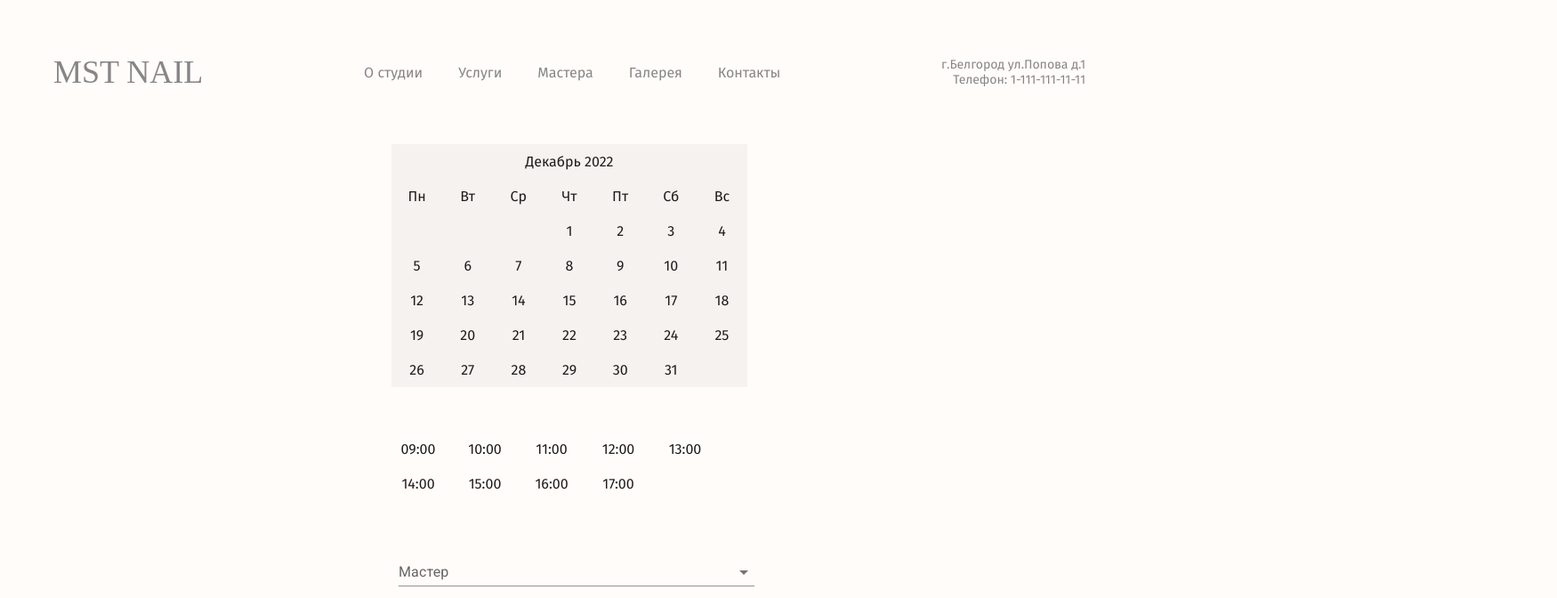
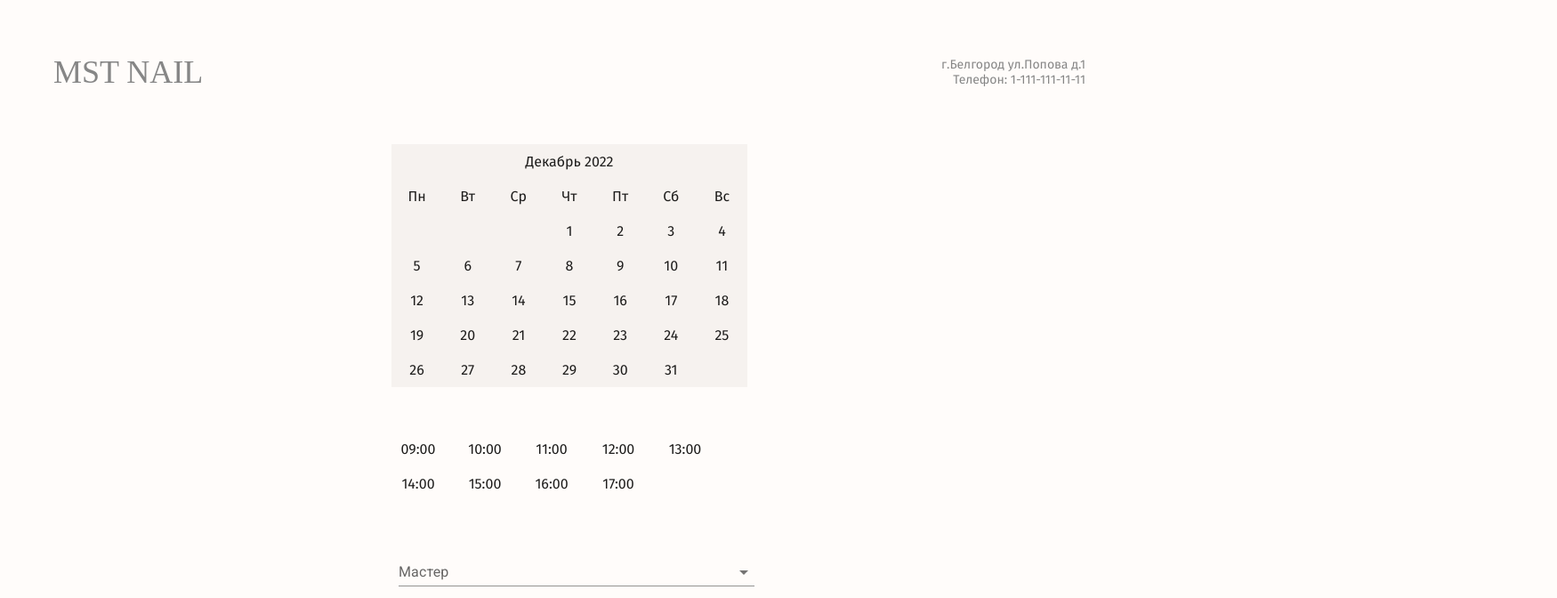
Before and after one commit to valentin93z/bs-studio, a React (Create React App) app: page / in a window 1280 px wide. Shown: the top 672 px of the page at 89% size, 1750 px wide, since content can reach past the window. Built offline with nearby package versions, Linux system fonts and the light colour scheme; a web font is replaced by a local one.

Commit message:
fix navbar overflox (add transition from MaterialUI)

```diff
--- a/src/components/navbar/Navbar.module.css
+++ b/src/components/navbar/Navbar.module.css
@@ -73,12 +73,6 @@
 
     .navbar__list {
         position: absolute;
-        left: 100%;
-        top: 121px;
-    }
-
-    .navbar__list_active {
-        position: absolute;
         display: flex;
         flex-direction: column;
         align-items: flex-start;
@@ -87,14 +81,12 @@
         left: 0;
         top: 120px;
         background: var(--light-color);
-        transition: left 1s;
         padding-bottom: 30px;
     }
 
     .navbar__item {
         padding-left: 20px;
     }
-
 
     .navbar__contacts {
         display: none;
@@ -111,8 +103,4 @@
     .navbar__list {
         top: 80px;
     }
-
-    .navbar__list_active {
-        top: 80px;
-    }
 }
--- a/src/components/navbar/Navbar.tsx
+++ b/src/components/navbar/Navbar.tsx
@@ -1,3 +1,4 @@
+import { Slide } from '@mui/material';
 import React, {FC} from 'react';
 import { useAppDispatch, useAppSelector } from '../../app/hooks';
 import { burgerSlice } from '../../app/reducers/burgerSlice';
@@ -23,13 +24,15 @@ const Navbar: FC = () => {
     <header className={classes.navbar}>
         <div className={classes.navbar__logo}>MST NAIL</div>
         <nav className={classes.navbar__navigation}>
-            <ul className={toggle ? classes.navbar__list_active : classes.navbar__list}>
+          <Slide direction='left' in={toggle}>
+            <ul className={classes.navbar__list}>
               {navLinks.map((item, index) =>
                 <li className={classes.navbar__item} key={index}>
                   <a className={classes.navbar__link} href={item.url}>{item.title}</a>
                 </li>
               )}
             </ul>
+          </Slide>
             <div className={classes.navbar__icons} onClick={toggleBurger}>
               {toggle
                 ? <div>&#x78;</div>
--- a/src/index.css
+++ b/src/index.css
@@ -16,7 +16,6 @@ body {
   width: 100%;
   position: relative;
   background-color: var(--light-color);
-  overflow-x: hidden;
 }
 
 .App {
```
